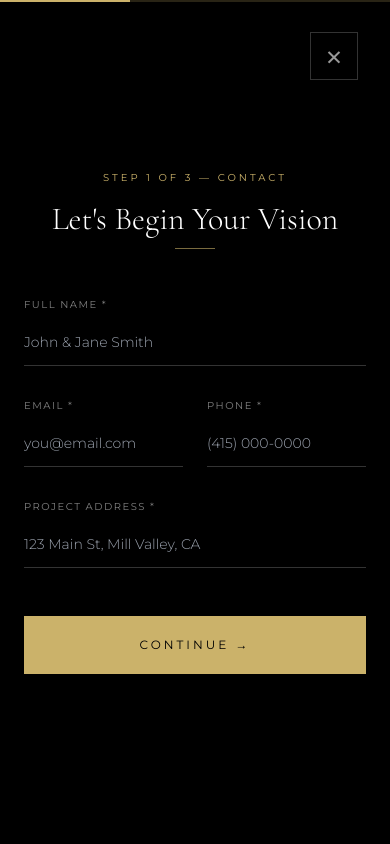
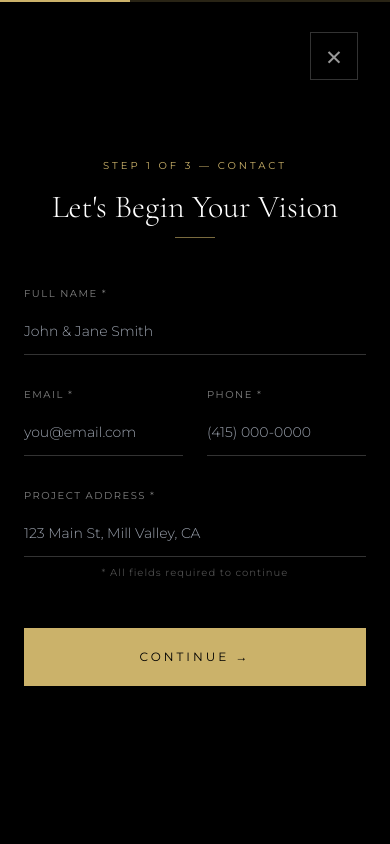
Before and after one commit to pfusbr-rj/construbay-web, a Next.js app: page / in a window 390 px wide. Both pictures are taken after a click on the button "INQUIRE". Shown: the top 844 px of the page. Built offline with nearby package versions, Linux system fonts and the light colour scheme.

Commit message:
fix: make name email phone address mandatory in inquiry modal step 1

```diff
--- a/src/components/InquiryModal.tsx
+++ b/src/components/InquiryModal.tsx
@@ -330,6 +330,18 @@ export default function InquiryModal({ isOpen, onClose }: InquiryModalProps) {
               </div>
             )}
 
+            {step === 1 && (
+              <p className={montserrat.className} style={{
+                fontSize: '10px',
+                letterSpacing: '0.1em',
+                color: 'rgba(255,255,255,0.3)',
+                textAlign: 'center',
+                marginTop: '8px',
+              }}>
+                * All fields required to continue
+              </p>
+            )}
+
             {/* Navigation */}
             <div style={{ display: 'flex', justifyContent: step > 1 ? 'space-between' : 'flex-end', marginTop: '48px', gap: '16px' }}>
               {step > 1 && (
@@ -353,7 +365,12 @@ export default function InquiryModal({ isOpen, onClose }: InquiryModalProps) {
               )}
               <button
                 onClick={() => step < 3 ? setStep(step + 1) : handleSubmit()}
-                disabled={isSubmitting || (step === 1 && (!formData.full_name || !formData.email || !formData.phone || !formData.project_address))}
+                disabled={isSubmitting || (step === 1 && (
+                  !formData.full_name?.trim() ||
+                  !formData.email?.trim() ||
+                  !formData.phone?.trim() ||
+                  !formData.project_address?.trim()
+                ))}
                 className={montserrat.className}
                 style={{
                   flex: step === 1 ? 1 : 'unset',
```
